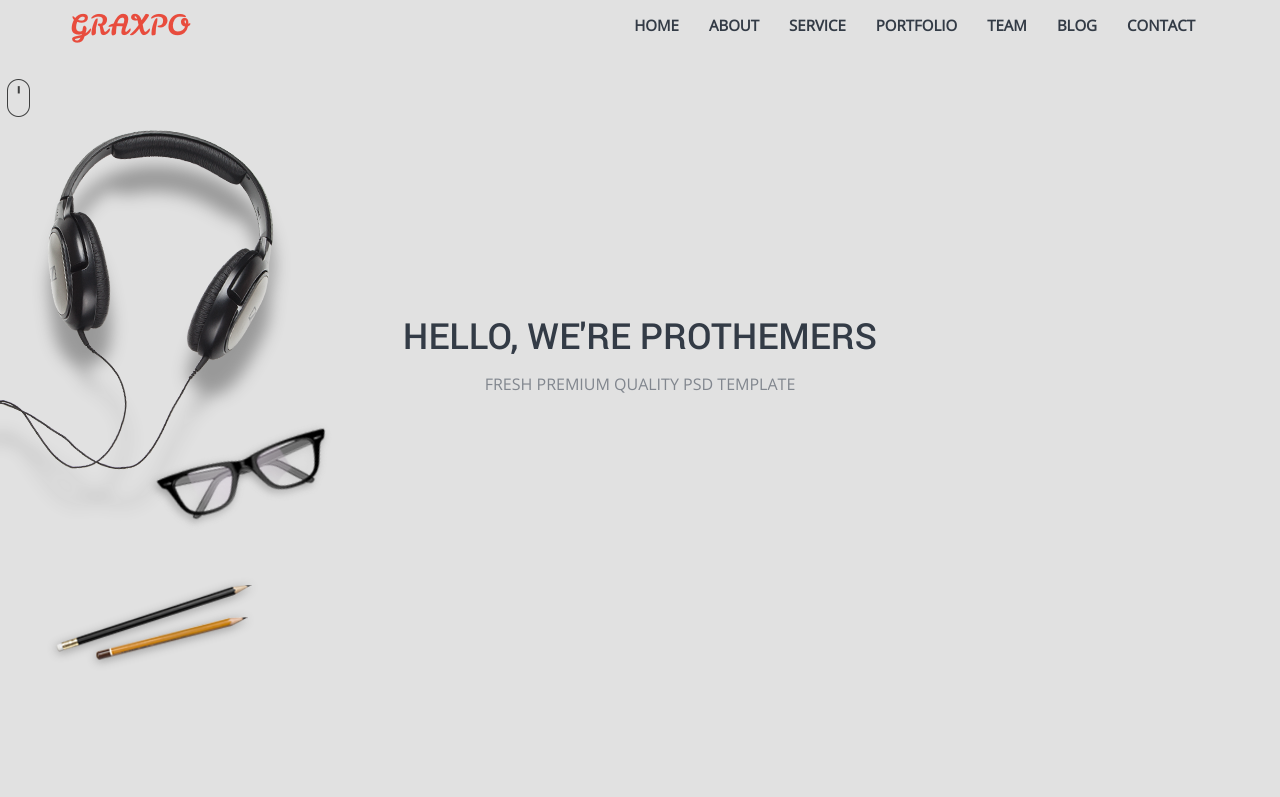
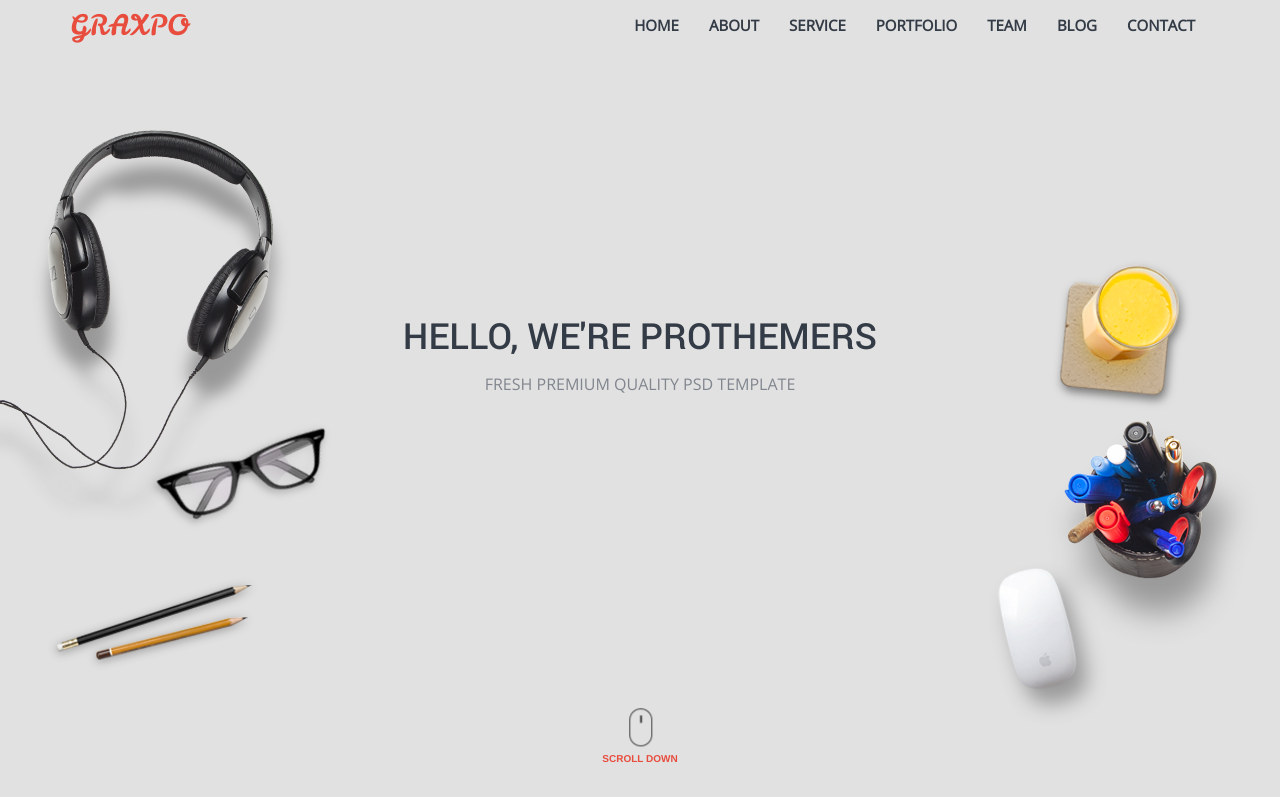
Before and after one commit to tjagla32/graxpo, a website: page index.html in a window 1280 px wide. Shown: the top 797 px of the page. Drawn offline with Linux system fonts and the light colour scheme.

```diff
--- a/index.html
+++ b/index.html
@@ -51,19 +51,22 @@
             <img class="img-responsive" src="img/pencils.png" alt="pencils" />
         </div>
         <div class="decoration juice">
-
+            <img class="img-responsive" src="img/juice.png" alt="juice" />
         </div>
         <div class="decoration pen-holder">
-
+            <img class="img-responsive" src="img/pen-holder.png" alt="pen-holder" />
         </div>
         <div class="decoration mouse">
-
+            <img class="img-responsive" src="img/mouse.png" alt="mouse" />
         </div>
-         <div class="scroll-down">
+         <div class="scroll-down text-center">
+             <a href="#about">
              <img src="img/scroll-down.png" alt='scroll-down-icon'>
+         </a>
+             scroll down
          </div>
-      </section>
-      <section class="about">
+     </section><!--end of home-->
+      <section class="about" id="about">
           <div class="container">
               <div class="row">
                   <div class="col-sm-6">
--- a/scss/layout/_base.scss
+++ b/scss/layout/_base.scss
@@ -7,3 +7,17 @@
 html, body{
     overflow-x: hidden;
 }
+
+
+//-----------------------------------
+@keyframes bounce {
+    0%, 10%, 25%, 40%, 50% {
+    transform: translateY(0);
+  }
+	20% {
+    transform: translateY(-30px);
+  }
+	30% {
+    transform: translateY(-15px);
+  }
+}
--- a/scss/layout/_home.scss
+++ b/scss/layout/_home.scss
@@ -40,5 +40,40 @@
                 @include drop-shadow(0px, 2px, 5px, #999);
             }
         }
+        &.juice{
+            top: 32%;
+            right: 7%;
+            img{
+                @include drop-shadow(2px, 5px, 5px, #777);
+            }
+        }
+        &.pen-holder{
+            top: 52%;
+            right: 4%;
+            img{
+                @include drop-shadow(10px, 35px, 15px, #999);
+            }
+        }
+        &.mouse{
+            top: 70%;
+            right: 15%;
+            img{
+                @include drop-shadow(10px, 15px, 10px, #999);
+            }
+        }
+    }
+    .scroll-down{
+        position: absolute;
+        left: 50%;
+        bottom: 0%;
+        transform: translate(-50%, -50%);
+        color: $base-color;
+        font-weight: bold;
+        font-size: 10px;
+        img{
+            display: block;
+            margin: 0 auto;
+            animation: bounce 4s infinite;
+        }
     }
 }
--- a/scss/layout/_navbar.scss
+++ b/scss/layout/_navbar.scss
@@ -15,6 +15,11 @@
 
     .navbar-nav{                                   /* link */
         li{
+            @media screen and (max-width: 768px){
+                background-color: rgba(255,255,255, .7);
+                position: relative;
+                z-index: 999;
+            }
             a{
                 font-family: 'OpenSans';
                 font-size: 15px;
```
Also changed, not shown: css/style.css, css/style.min.css.
